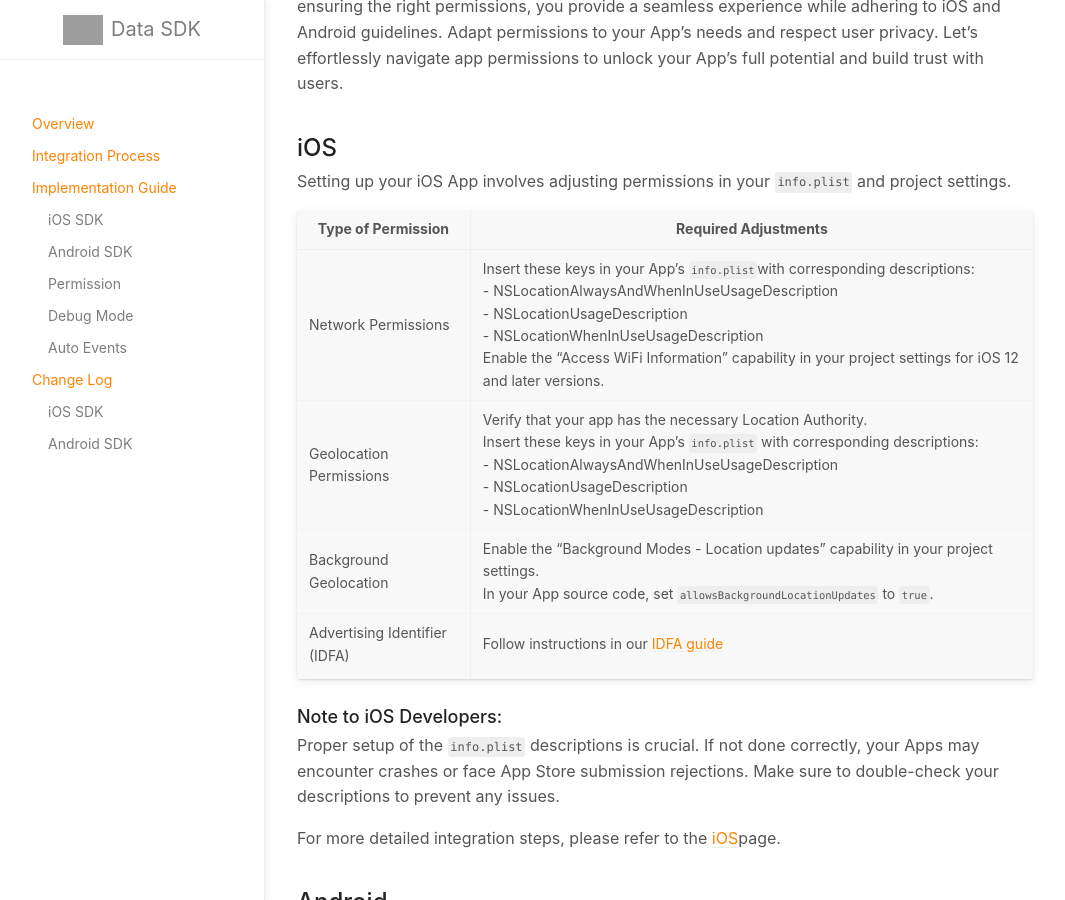
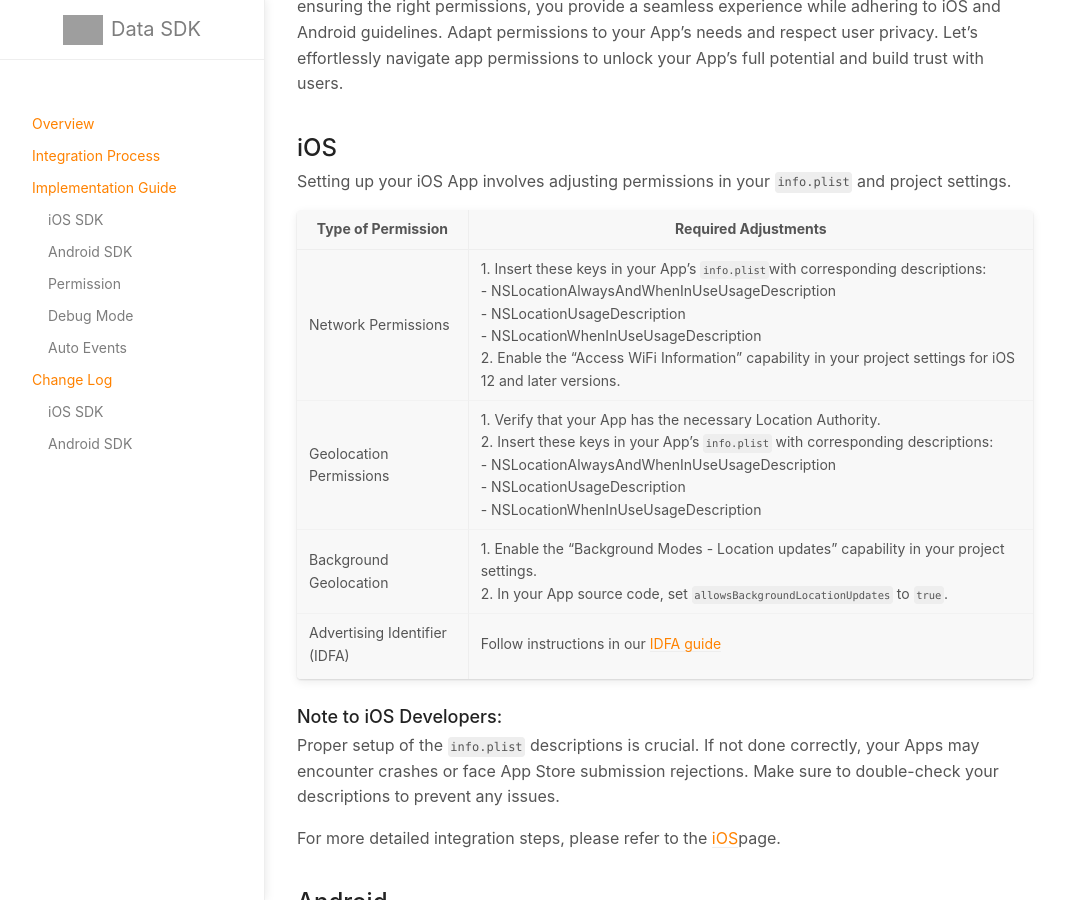
Before and after one commit to vpon-data/data-sdk, a Jekyll site: the page built from docs/Permission.md, in a window 1280 px wide and 900 px high, scrolled down 278 px. Shown: the whole window, without its empty margins (107-1172 px from the left). Built offline with Jekyll 4.4.1, drawn with Linux system fonts in a browser that asks for light colours; grey boxes are pictures that could not be loaded.

Commit message:
Update Permission

```diff
--- a/docs/Permission.md
+++ b/docs/Permission.md
@@ -19,9 +19,9 @@ Setting up your iOS App involves adjusting permissions in your `info.plist` and
 
 | Type of Permission       | Required Adjustments                                                                                             |
 |--------------------------|-----------------------------------------------------------------------------------------------------------------|
-| Network Permissions      | Insert these keys in your App's `info.plist`with corresponding descriptions: <br> - NSLocationAlwaysAndWhenInUseUsageDescription <br> - NSLocationUsageDescription <br> - NSLocationWhenInUseUsageDescription <br> Enable the “Access WiFi Information” capability in your project settings for iOS 12 and later versions. |
-| Geolocation Permissions | Verify that your app has the necessary Location Authority. <br> Insert these keys in your App's `info.plist` with corresponding descriptions: <br> - NSLocationAlwaysAndWhenInUseUsageDescription <br> - NSLocationUsageDescription <br> - NSLocationWhenInUseUsageDescription |
-| Background Geolocation   | Enable the "Background Modes - Location updates" capability in your project settings. <br> In your App source code, set `allowsBackgroundLocationUpdates` to `true`. |
+| Network Permissions      | 1. Insert these keys in your App's `info.plist`with corresponding descriptions: <br> - NSLocationAlwaysAndWhenInUseUsageDescription <br> - NSLocationUsageDescription <br> - NSLocationWhenInUseUsageDescription <br> 2. Enable the “Access WiFi Information” capability in your project settings for iOS 12 and later versions. |
+| Geolocation Permissions | 1. Verify that your App has the necessary Location Authority. <br> 2. Insert these keys in your App's `info.plist` with corresponding descriptions: <br> - NSLocationAlwaysAndWhenInUseUsageDescription <br> - NSLocationUsageDescription <br> - NSLocationWhenInUseUsageDescription |
+| Background Geolocation   | 1. Enable the "Background Modes - Location updates" capability in your project settings. <br> 2. In your App source code, set `allowsBackgroundLocationUpdates` to `true`. |
 | Advertising Identifier (IDFA)      | Follow instructions in our [IDFA guide](https://wiki.vpon.com/ios/idfa/) |
 
 ### Note to iOS Developers:
```
